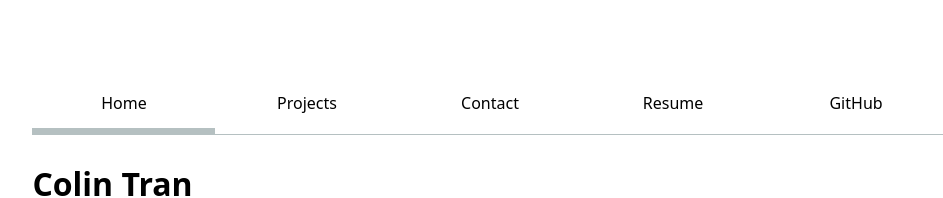
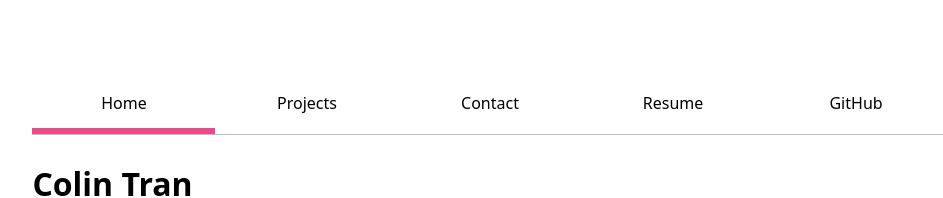
Before and after one commit to Colin-Tran/portfolio, a plain HTML site: page index.html in a window 1280 px wide. In both pictures the pointer is over the link "Home". Shown: the top 198 px of the page, without its empty margins (150-1093 px from the left). Drawn offline with Linux system fonts and the light colour scheme.

Commit message:
Update style.css

```diff
--- a/style.css
+++ b/style.css
@@ -35,3 +35,7 @@ nav a.current {
 /* html{
   accent-color: var(--color-accent)
 } */
+
+nav a:hover {
+  border-bottom: 0.4em solid var(--color-accent);
+}
```
